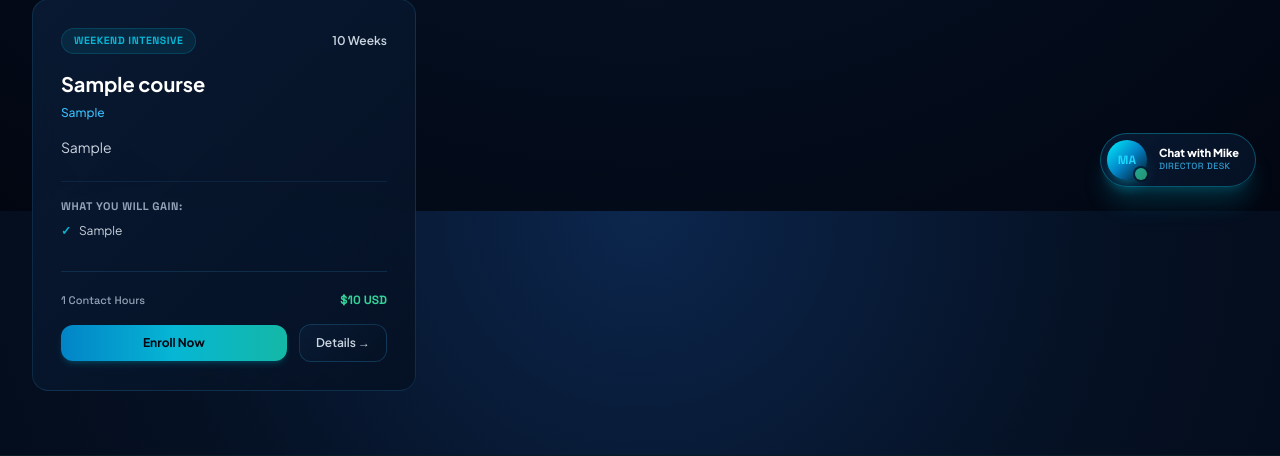
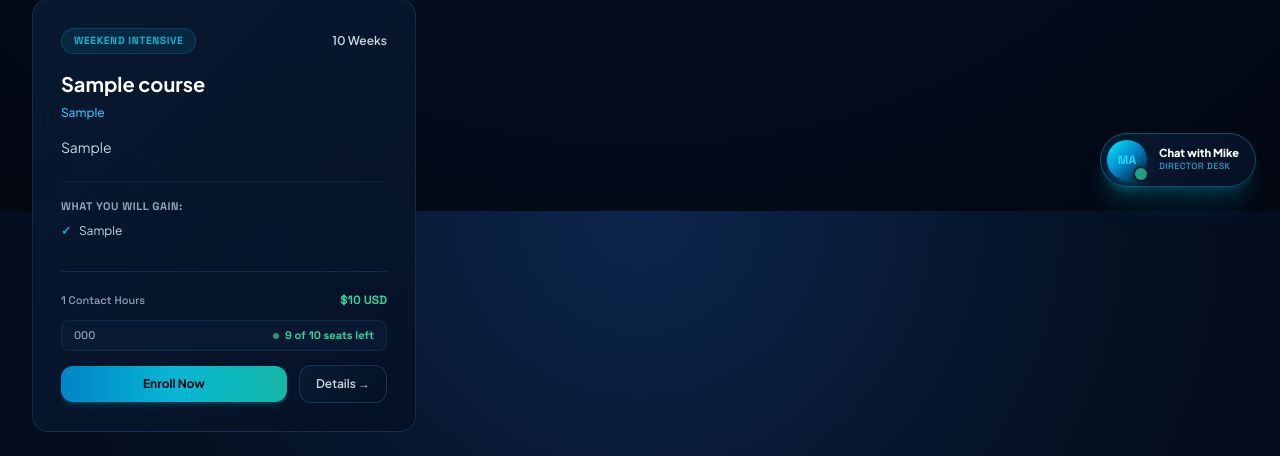
Before and after one commit to Wolfgh12/pfsite, a Django app: page /programs/ in a window 1280 px wide. Shown: the part 589-1045 px from the top of the page. Run offline with Django 5.2, Linux system fonts and the light colour scheme; tables that the repository leaves empty hold one stand-in row (values such as "Sample post"); parts of the project's set-up code (start-up, migrations or seed data) failed here and were passed over; some libraries are stand-ins or nearby versions.

Commit message:
feat: Add live cohort capacity tracking, auto-intake closure, and seat countdown

```diff
--- a/courses/models.py
+++ b/courses/models.py
@@ -82,8 +82,34 @@ class Cohort(models.Model):
     class Meta:
         ordering = ['start_date']
 
+    @property
+    def registered_count(self):
+        """Count confirmed registrations, excluding cancelled applications."""
+        return self.registrations.exclude(status=Registration.Status.CANCELLED).count()
+
+    @property
+    def seats_remaining(self):
+        """Calculates live remaining seats."""
+        return max(0, self.max_seats - self.registered_count)
+
+    @property
+    def is_full(self):
+        """True when registration capacity has reached or exceeded max seats."""
+        return self.registered_count >= self.max_seats
+
+    @property
+    def is_available(self):
+        """Intake is open only if manual flag is true and seats remain."""
+        return self.is_open_for_enrollment and not self.is_full
+
+    def close_if_full(self):
+        """Automatically flips is_open_for_enrollment to False if max seats are reached."""
+        if self.is_full and self.is_open_for_enrollment:
+            self.is_open_for_enrollment = False
+            self.save(update_fields=['is_open_for_enrollment'])
+
     def __str__(self):
-        return f"{self.course.title} - {self.cohort_code} ({self.start_date.strftime('%b %Y')})"
+        return f"{self.course.title} - {self.cohort_code} ({self.seats_remaining}/{self.max_seats} seats left)"
 
 
 class Registration(models.Model):
@@ -128,6 +154,12 @@ class Registration(models.Model):
     class Meta:
         ordering = ['-created_at']
 
+    def save(self, *args, **kwargs):
+        is_new = self._state.adding
+        super().save(*args, **kwargs)
+        if is_new:
+            self.cohort.close_if_full()
+
     def __str__(self):
         return f"{self.full_name} - {self.cohort.cohort_code}"
 
--- a/courses/views.py
+++ b/courses/views.py
@@ -154,6 +154,7 @@ def dashboard_view(request):
 def course_detail_view(request, slug):
     """
     Detailed curriculum view for a single program track.
+    Passes all scheduled cohorts so frontend can display remaining seats or closed notices.
     """
     course = get_object_or_404(Course, slug=slug, is_active=True)
     open_cohorts = course.cohorts.filter(is_open_for_enrollment=True).order_by('start_date')
@@ -186,6 +187,7 @@ def register_cohort_view(request):
     """
     Processes candidate enrollment. Supports both standard form POST
     and asynchronous JSON submissions from the PWA front-end.
+    Validates live cohort seat capacity and intake availability.
     """
     is_ajax = (
         request.headers.get('x-requested-with') == 'XMLHttpRequest' or
@@ -217,8 +219,16 @@ def register_cohort_view(request):
 
     cohort = get_object_or_404(Cohort, id=cohort_id)
 
-    if not cohort.is_open_for_enrollment:
-        error_msg = f"Cohort {cohort.cohort_code} is currently closed for new enrollments."
+    # Validate Capacity & Intake Status
+    if not cohort.is_available:
+        if cohort.is_full:
+            error_msg = (
+                f"Cohort {cohort.cohort_code} has reached its maximum capacity of "
+                f"{cohort.max_seats} candidates and is closed for this intake. Please choose an upcoming cohort."
+            )
+        else:
+            error_msg = f"Cohort {cohort.cohort_code} is currently closed for new enrollments."
+
         if is_ajax:
             return JsonResponse({'status': 'error', 'message': error_msg}, status=400)
         messages.error(request, error_msg)
@@ -236,8 +246,12 @@ def register_cohort_view(request):
         payment_status=Registration.PaymentStatus.UNPAID
     )
 
+    # Check if this registration filled the final seat
+    remaining = cohort.seats_remaining
+    seat_status_note = f" ({remaining} seats remaining)" if remaining > 0 else " (Cohort is now fully booked)"
+
     success_msg = (
-        f"Enrollment submitted successfully for {cohort.course.title} ({cohort.cohort_code}). "
+        f"Enrollment confirmed for {cohort.course.title} [{cohort.cohort_code}]{seat_status_note}. "
         "Our academic coordinator will reach out within 24 hours with onboarding details."
     )
 
@@ -245,7 +259,8 @@ def register_cohort_view(request):
         return JsonResponse({
             'status': 'success',
             'message': success_msg,
-            'registration_id': registration.id
+            'registration_id': registration.id,
+            'seats_remaining': remaining
         }, status=201)
 
     messages.success(request, success_msg)
@@ -674,7 +689,7 @@ def verify_paystack_payment_view(request):
                 if registration_id:
                     registration = get_object_or_404(Registration, id=registration_id)
                     registration.payment_status = Registration.PaymentStatus.PAID
-                    registration.status = Registration.Status.CONFIRMED
+                    registration.status = Registration.Status.ADMITTED
                     registration.save()
 
                     messages.success(
--- a/templates/allprograms.html
+++ b/templates/allprograms.html
@@ -104,18 +104,44 @@
       </div>
 
       <div class="pt-5 border-t border-sea-foam/15">
-        <div class="flex items-center justify-between mb-4">
+        <div class="flex items-center justify-between mb-3">
           <span class="text-[11px] font-mono text-slate-400">{{ course.contact_hours }} Contact Hours</span>
           <span class="text-xs font-bold font-mono text-emerald-400">${{ course.fee|floatformat:0 }} USD</span>
         </div>
 
+        {% with course.cohorts.all|first as next_cohort %}
+          <!-- Live Capacity Indicator -->
+          {% if next_cohort %}
+          <div class="mb-3.5 flex items-center justify-between text-[11px] font-mono px-3 py-1.5 rounded-lg bg-sea-deep/80 border border-sea-foam/10">
+            <span class="text-slate-400">{{ next_cohort.cohort_code }}</span>
+            {% if next_cohort.is_available %}
+              <span class="text-emerald-400 font-bold flex items-center space-x-1.5">
+                <span class="w-1.5 h-1.5 rounded-full bg-emerald-400 animate-pulse"></span>
+                <span>{{ next_cohort.seats_remaining }} of {{ next_cohort.max_seats }} seats left</span>
+              </span>
+            {% elif next_cohort.is_full %}
+              <span class="text-rose-400 font-bold flex items-center space-x-1.5">
+                <span class="w-1.5 h-1.5 rounded-full bg-rose-400"></span>
+                <span>Cohort Full (0/{{ next_cohort.max_seats }} left)</span>
+              </span>
+            {% else %}
+              <span class="text-amber-400 font-medium">Intake Closed</span>
+            {% endif %}
+          </div>
+          {% endif %}
+
           <div class="flex items-center space-x-3">
-          {% with course.cohorts.all|first as next_cohort %}
-            {% if next_cohort and next_cohort.is_open_for_enrollment %}
+            {% if next_cohort and next_cohort.is_available %}
               <button type="button"
-                      onclick="openRegistrationModal('{{ next_cohort.id }}', '{{ course.title|escapejs }}', '{{ next_cohort.cohort_code|escapejs }}', '{{ next_cohort.start_date|date:'d M Y' }}')"
+                      onclick="openRegistrationModal('{{ next_cohort.id }}', '{{ course.title|escapejs }}', '{{ next_cohort.cohort_code|escapejs }} • {{ next_cohort.seats_remaining }} Seats Left', '{{ next_cohort.start_date|date:'d M Y' }}')"
                       class="flex-1 py-2.5 rounded-xl bg-gradient-to-r from-sea-azure via-sea-cyan to-sea-teal text-sea-abyss font-bold text-xs hover:brightness-110 shadow-md shadow-sea-cyan/20 transition-all text-center">
                 Enroll Now
+              </button>
+            {% elif next_cohort and next_cohort.is_full %}
+              <button type="button"
+                      onclick="openRegistrationModal('', '{{ course.title|escapejs }}', 'Waitlist ({{ next_cohort.cohort_code }} Full)', 'Next Intake')"
+                      class="flex-1 py-2.5 rounded-xl bg-sea-surface text-amber-300 hover:text-white font-semibold text-xs border border-amber-500/30 transition-all text-center">
+                Intake Full • Waitlist
               </button>
             {% else %}
               <button type="button"
@@ -124,13 +150,13 @@
                 Join Waitlist
               </button>
             {% endif %}
-          {% endwith %}
 
             <a href="{% url 'courses:detail' course.slug %}"
                class="px-4 py-2.5 rounded-xl ocean-card text-slate-300 hover:text-white font-semibold text-xs border border-sea-foam/20 hover:border-sea-cyan/40 transition-all">
               Details &rarr;
             </a>
           </div>
+        {% endwith %}
       </div>
     </div>
     {% empty %}
```
Also changed, not shown: templates/courses/detail.html (+31 -5 lines). Lines whose indentation alone changed are shown as unchanged.
